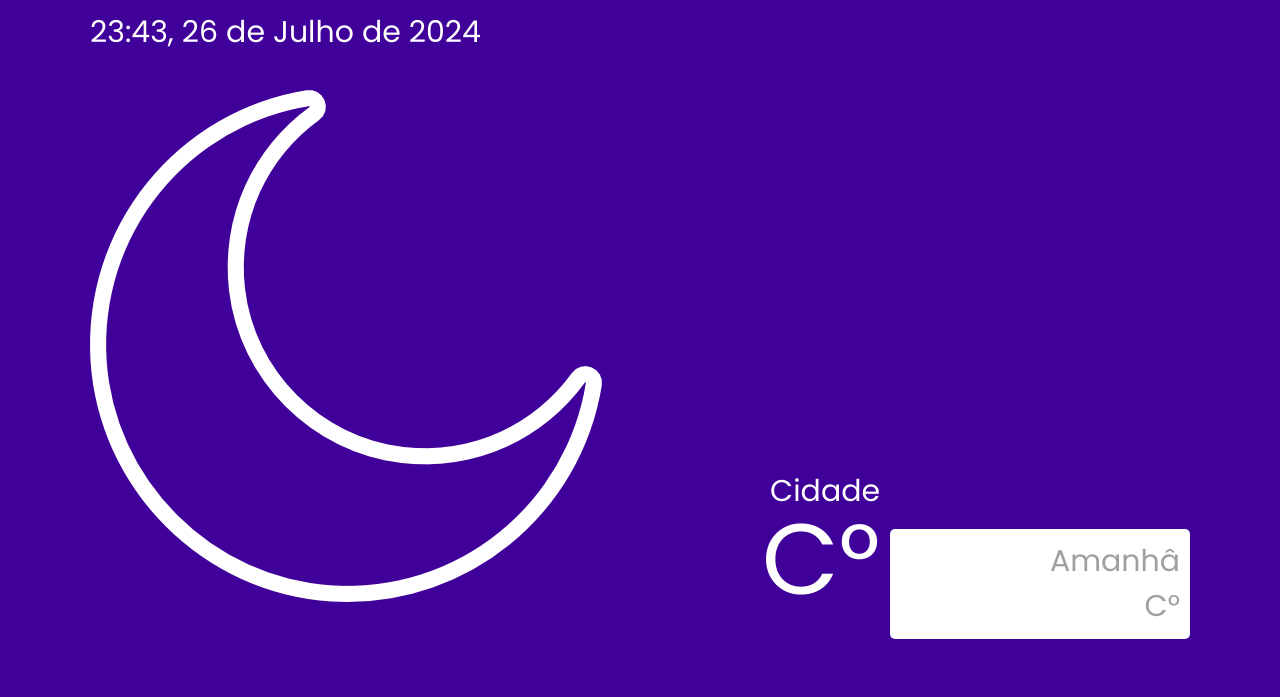
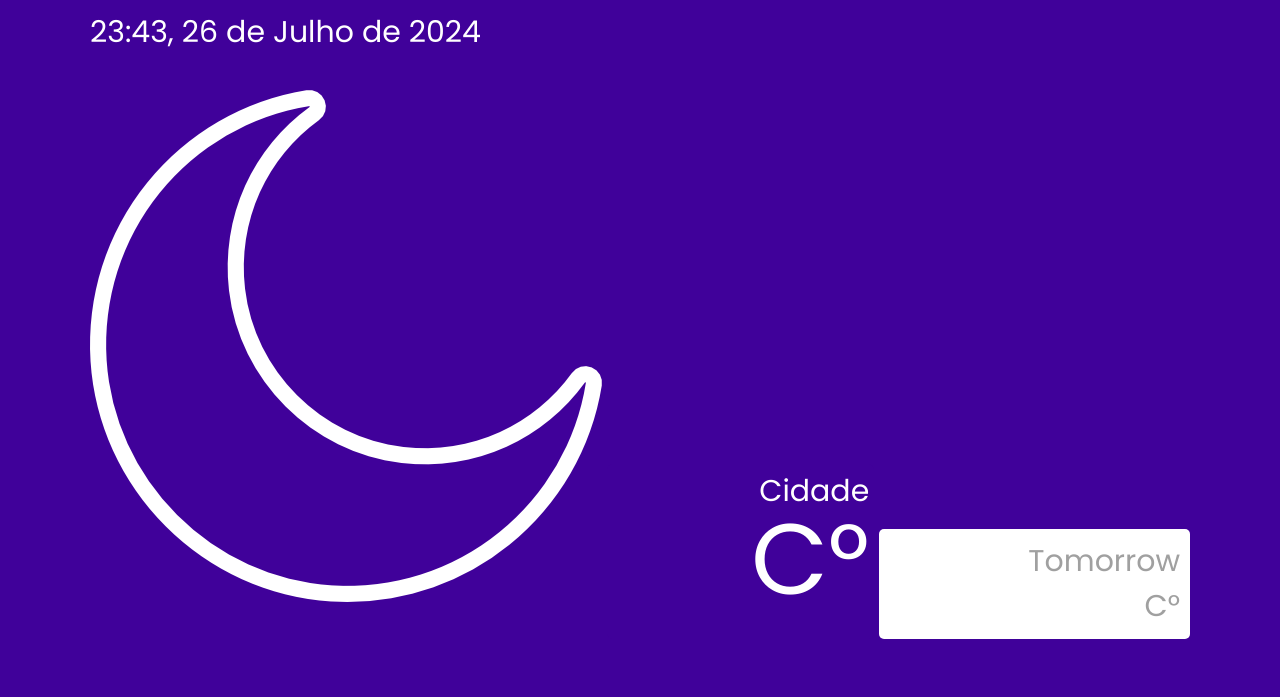
Before and after one commit to wytallogit/Clima, a plain HTML site: page index.html in a window 1280 px wide. Shown: the top 697 px of the page. Drawn offline with Linux system fonts and the light colour scheme.

Commit message:
Update html

```diff
--- a/index.html
+++ b/index.html
@@ -25,7 +25,7 @@
             </div>
         </section>
         <section id="amanha">
-            <span>Amanhâ</span>
+            <span>Tomorrow</span>
             <p>C°</p>
         </section>
     </main>
```
